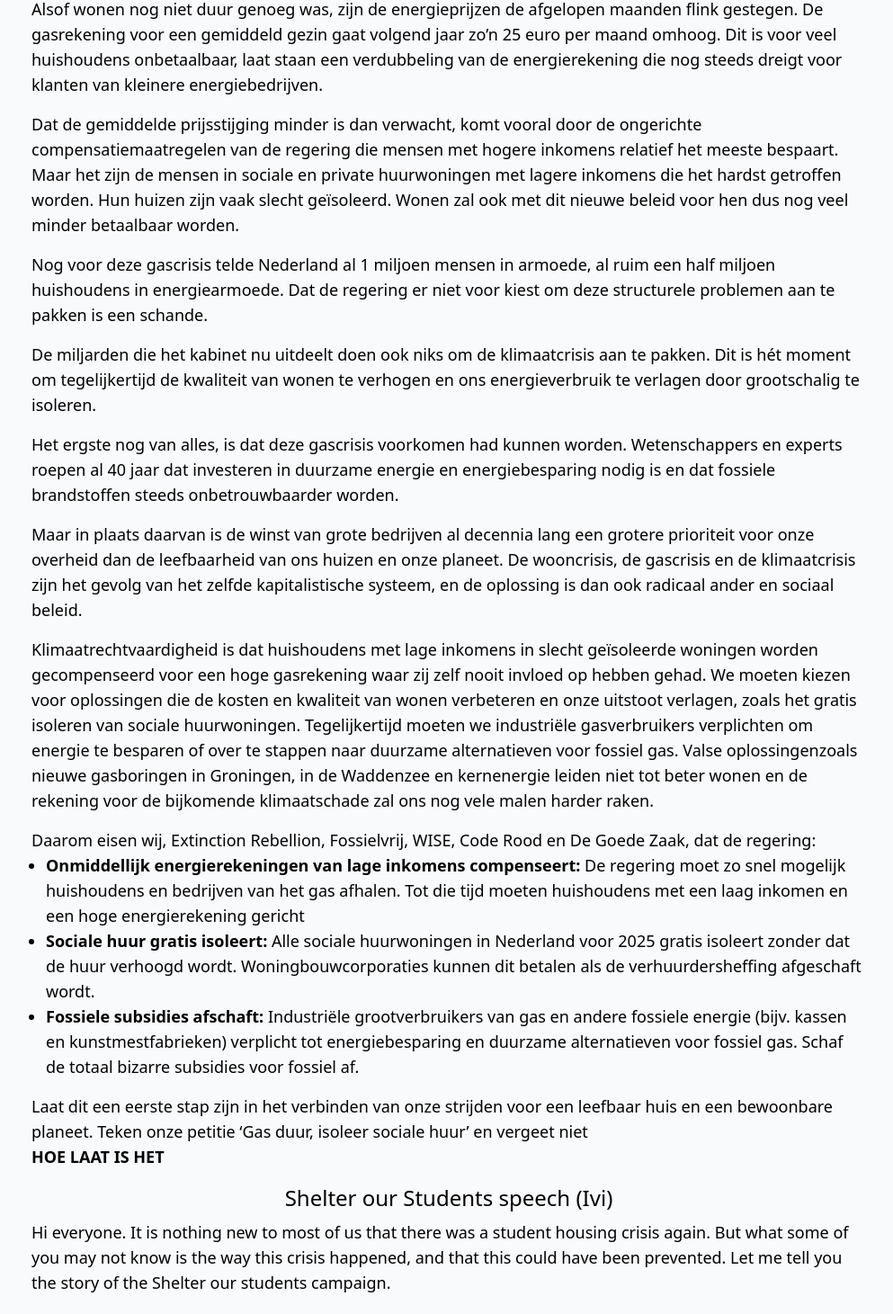
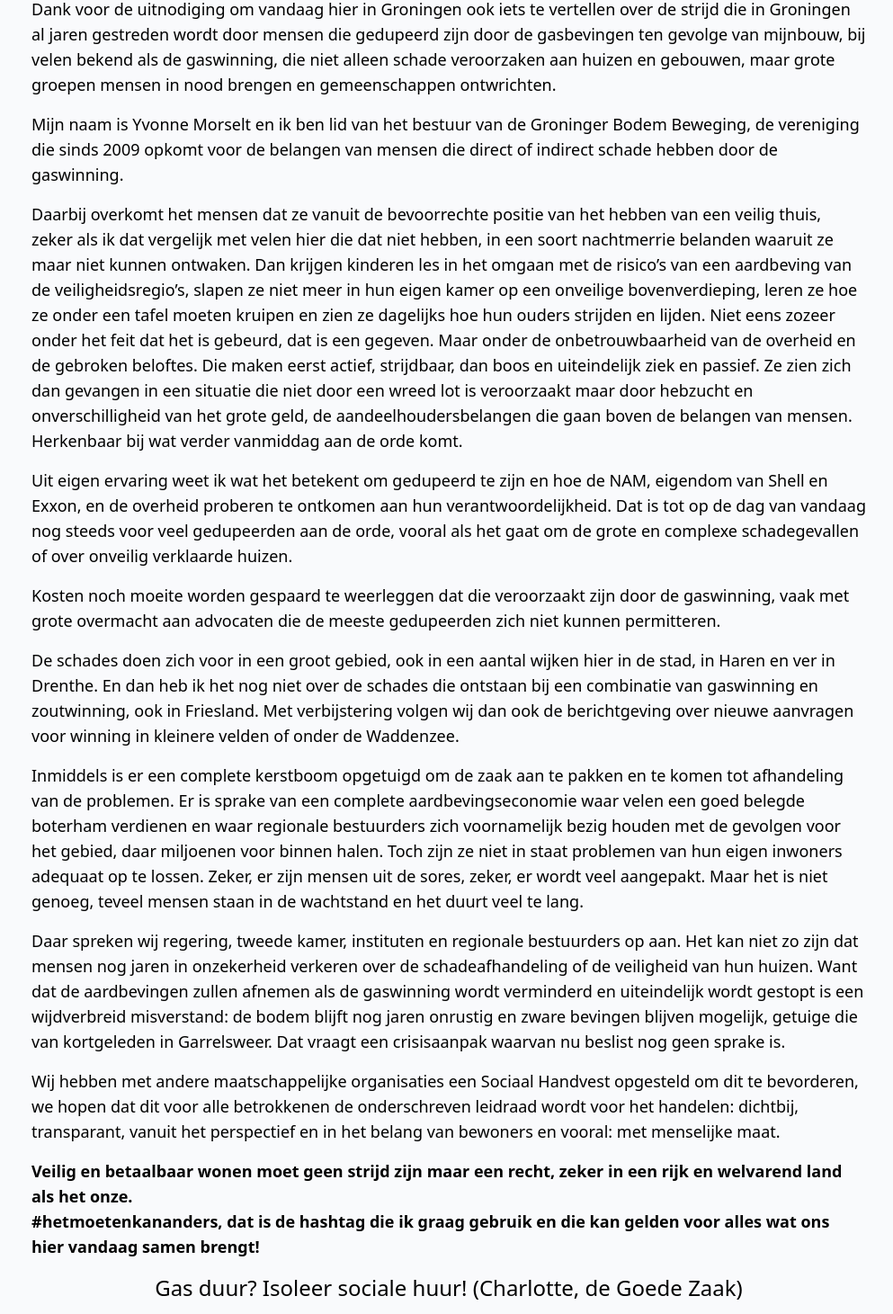
Before and after one commit to Nierot/woonstrijd, a React (Create React App) app in the folder website/: page /speeches in a window 1280 px wide. Shown: the part 180-1641 px from the top of the page at 90% size, without its empty margins (141-1134 px from the left). Built offline with nearby package versions, Linux system fonts and the light colour scheme.

Commit message:
✨ Add another speech

```diff
--- a/website/src/pages/Speeches.tsx
+++ b/website/src/pages/Speeches.tsx
@@ -5,6 +5,52 @@ import Base from "./Base";
 const Speeches = () =>
 <Base>
     <Title className="py-4">Speeches</Title>
+
+    <Speech
+        by="Yvonne Morselt"
+        title="Aardbevingen"
+    >
+        <Paragraph>
+            Dank voor de uitnodiging om vandaag hier in Groningen ook iets te vertellen over de strijd die in Groningen al jaren gestreden wordt door mensen die gedupeerd zijn door de gasbevingen ten gevolge van mijnbouw, bij velen bekend als de gaswinning, die niet alleen schade veroorzaken aan huizen en gebouwen, maar grote groepen mensen in nood brengen en gemeenschappen ontwrichten.
+        </Paragraph>
+
+        <Paragraph>
+            Mijn naam is Yvonne Morselt en ik ben lid van het bestuur van de Groninger Bodem Beweging, de vereniging die sinds 2009 opkomt voor de belangen van mensen die direct of indirect schade hebben door de gaswinning.
+        </Paragraph>
+
+        <Paragraph>
+            Daarbij overkomt het mensen dat ze vanuit de bevoorrechte positie van het hebben van een veilig thuis, zeker als ik dat vergelijk met velen hier die dat niet hebben, in een soort nachtmerrie belanden waaruit ze maar niet kunnen ontwaken. Dan krijgen kinderen les in het omgaan met de risico’s van een aardbeving van de veiligheidsregio’s, slapen ze niet meer in hun eigen kamer op een onveilige bovenverdieping, leren ze hoe ze onder een tafel moeten kruipen en zien ze dagelijks hoe hun ouders strijden en lijden. Niet eens zozeer onder het feit dat het is gebeurd, dat is een gegeven. Maar onder de onbetrouwbaarheid van de overheid en de gebroken beloftes. Die maken eerst actief, strijdbaar, dan boos en uiteindelijk ziek en passief. Ze zien zich dan gevangen in een situatie die niet door een wreed lot is veroorzaakt maar door hebzucht en onverschilligheid van het grote geld, de aandeelhoudersbelangen die gaan boven de belangen van mensen. Herkenbaar bij wat verder vanmiddag aan de orde komt.
+        </Paragraph>
+
+        <Paragraph>
+            Uit eigen ervaring weet ik wat het betekent om gedupeerd te zijn en hoe de NAM, eigendom van Shell en Exxon, en de overheid proberen te ontkomen aan hun verantwoordelijkheid. Dat is tot op de dag van vandaag nog steeds voor veel gedupeerden aan de orde, vooral als het gaat om de grote en complexe schadegevallen of over onveilig verklaarde huizen.
+        </Paragraph>
+
+        <Paragraph>
+            Kosten noch moeite worden gespaard te weerleggen dat die veroorzaakt zijn door de gaswinning, vaak met grote overmacht aan advocaten die de meeste gedupeerden zich niet kunnen permitteren.
+        </Paragraph>
+
+        <Paragraph>
+            De schades doen zich voor in een groot gebied, ook in een aantal wijken hier in de stad, in Haren en ver in Drenthe. En dan heb ik het nog niet over de schades die ontstaan bij een combinatie van gaswinning en zoutwinning, ook in Friesland. Met verbijstering volgen wij dan ook de berichtgeving over nieuwe aanvragen voor winning in kleinere velden of onder de Waddenzee.
+        </Paragraph>
+
+        <Paragraph>
+            Inmiddels is er een complete kerstboom opgetuigd om de zaak aan te pakken en te komen tot afhandeling van de problemen. Er is sprake van een complete aardbevingseconomie waar velen een goed belegde boterham verdienen en waar regionale bestuurders zich voornamelijk bezig houden met de gevolgen voor het gebied, daar miljoenen voor binnen halen. Toch zijn ze niet in staat problemen van hun eigen inwoners adequaat op te lossen. Zeker, er zijn mensen uit de sores, zeker, er wordt veel aangepakt. Maar het is niet genoeg, teveel mensen staan in de wachtstand en het duurt veel te lang.
+        </Paragraph>
+
+        <Paragraph>
+            Daar spreken wij regering, tweede kamer, instituten en regionale bestuurders op aan. Het kan niet zo zijn dat mensen nog jaren in onzekerheid verkeren over de schadeafhandeling of de veiligheid van hun huizen. Want dat de aardbevingen zullen afnemen als de gaswinning wordt verminderd en uiteindelijk wordt gestopt is een wijdverbreid misverstand: de bodem blijft nog jaren onrustig en zware bevingen blijven mogelijk, getuige die van kortgeleden in Garrelsweer. Dat vraagt een crisisaanpak waarvan nu beslist nog geen sprake is.
+        </Paragraph>
+
+        <Paragraph>
+            Wij hebben met andere maatschappelijke organisaties een Sociaal Handvest opgesteld om dit te bevorderen, we hopen dat dit voor alle betrokkenen de onderschreven leidraad wordt voor het handelen: dichtbij, transparant,  vanuit het perspectief en in het belang van bewoners en vooral: met menselijke maat.
+        </Paragraph>
+
+        <Paragraph className="font-bold">
+            Veilig en betaalbaar wonen moet geen strijd zijn maar een recht, zeker in een rijk en welvarend land als het onze.
+            <p>#hetmoetenkananders, dat is de hashtag die ik graag gebruik en die kan gelden voor alles wat ons hier vandaag samen brengt!</p>
+        </Paragraph>
+    </Speech>
 
     <Speech
         title="Gas duur? Isoleer sociale huur!"
@@ -197,6 +243,7 @@ const Speeches = () =>
                 We moeten onszelf organiseren en voor onze belangen, de belangen van de meerderheid, opstaan. Sluit je daarom aan bij een vakbond of politieke organisatie! Zo kunnen wij de mensen met macht laten zien dat ze niet om ons heen kunnen met slappe praatjes. Pas als wij dit samen doen kunnen wij eindelijk dingen echt veranderen. Een andere wereld is mogelijk, een wereld waar iedereen krijgt wat die nodig heeft. Wij willen huizen voor mensen, voor iedereen, niet voor winst! Breek de macht van het kapitaal!
             </Paragraph>
     </Speech>
+
 </Base>
 
 type SpeechProps = {
```
